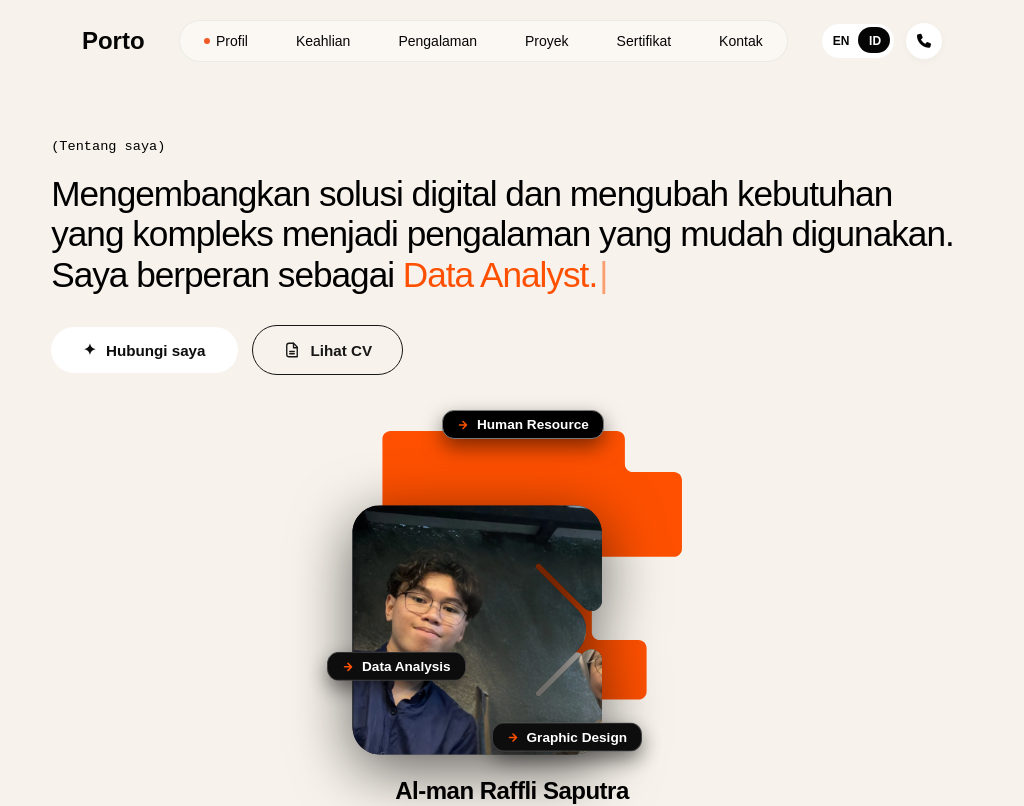
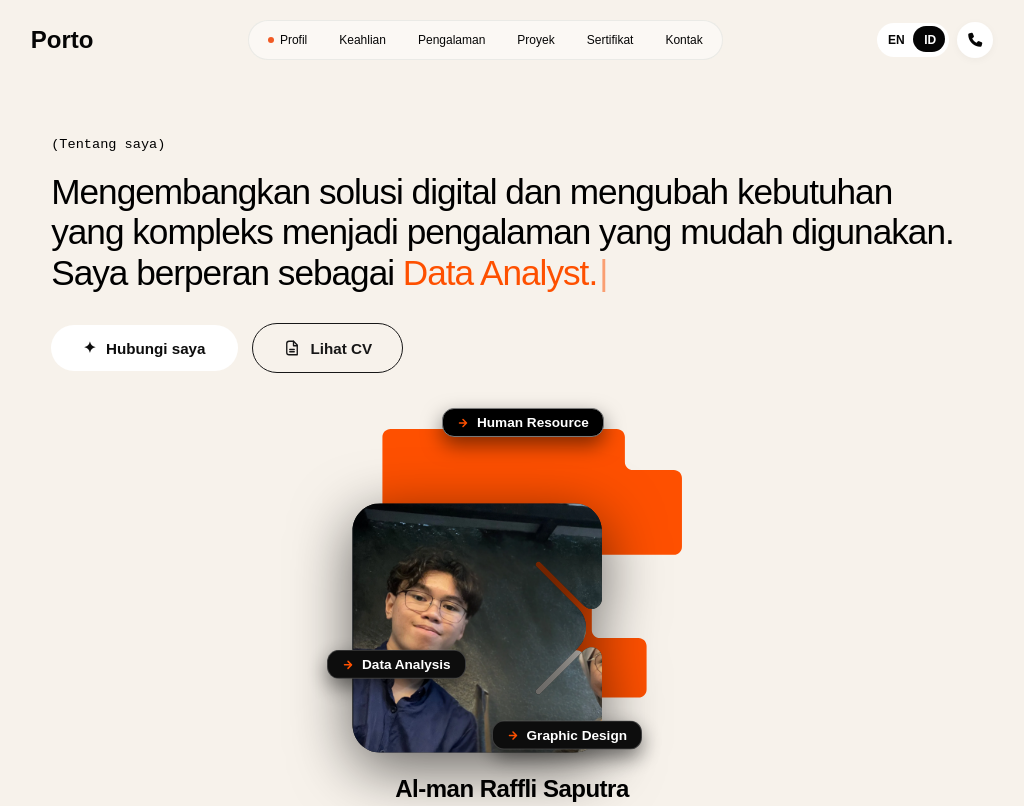
Before and after one commit to Darren0099/Raffli-dev, a Next.js app: page / in a window 1024 px wide. Shown: the top 806 px of the page. Built offline with nearby package versions, Linux system fonts and the light colour scheme.

Commit message:
style(navbar): fit new Certificates link on tablet and laptop widths

```diff
--- a/app/styles/navbar.css
+++ b/app/styles/navbar.css
@@ -210,3 +210,10 @@
     gap: 8px;
   }
 }
+/* Six section links: keep navbar usable on intermediate screens. */
+@media (min-width: 769px) and (max-width: 1190px) {
+  .navbar { padding-left: 3%; padding-right: 3%; }
+  .nav-links { gap: 2px; }
+  .nav-item { font-size: 12px; padding: 6px 9px; }
+  .header-right { gap: 8px; }
+}
```
